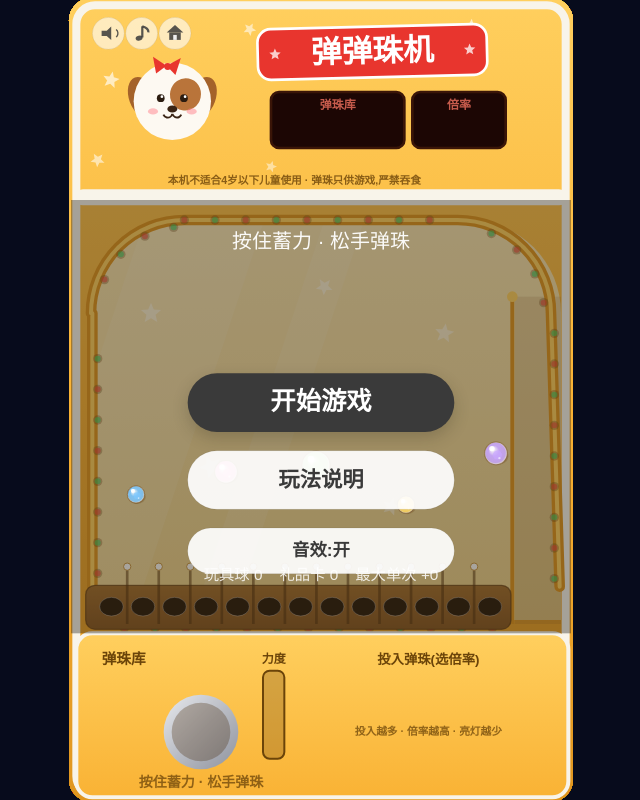
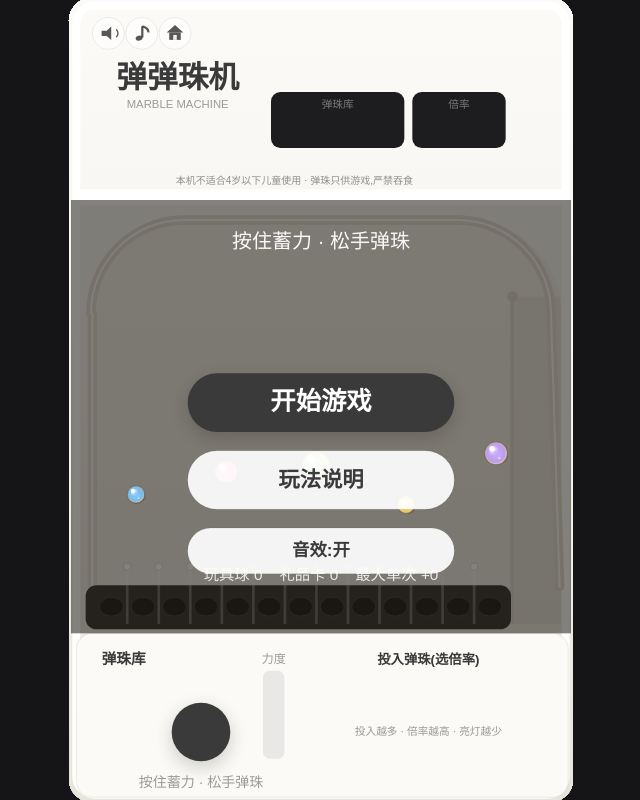
Before and after one commit to Qiongkura/my-profile, a plain HTML site: page marble/index.html in a window 1280 px wide. Shown: the whole page, without its empty margins (319-959 px from the left). Drawn offline with Linux system fonts and the light colour scheme.

Commit message:
Marble machine: full minimal theme for the cabinet itself (light body, clean pegs, dark pocket rail, ink GO/tiers, no border LEDs/stars/puppy), fx clipped inside cabinet, letterbox charcoal

```diff
--- a/marble/index.html
+++ b/marble/index.html
@@ -5,7 +5,7 @@
   <meta name="viewport" content="width=device-width, initial-scale=1, maximum-scale=1, user-scalable=no, viewport-fit=cover">
   <title>弹弹珠机 · Qiongkura</title>
   <style>
-    html, body { margin: 0; padding: 0; height: 100%; background: #070b1c; overflow: hidden; }
+    html, body { margin: 0; padding: 0; height: 100%; background: #151517; overflow: hidden; }
     #game { position: fixed; inset: 0; width: 100%; height: 100%; display: block; touch-action: none; -webkit-user-select: none; user-select: none; }
   </style>
 </head>
--- a/marble/src/game/board.js
+++ b/marble/src/game/board.js
@@ -133,17 +133,7 @@
     for (var a1 = 0; a1 < arcTL.length; a1++) walls.push(arcTL[a1]);
     for (var a2 = 0; a2 < arcTR.length; a2++) walls.push(arcTR[a2]);
 
-    /* ---- 边框 LED 灯带点位(顶部导轨上 + 两弧角 + 两侧) ---- */
-    var leds = [];
-    var step = 46;
-    for (var lx = cornerL.cx; lx <= cornerR2.cx; lx += step) leds.push({ x: lx, y: ceilingY });
-    for (var la = -Math.PI / 2 + 0.4; la < -0.1; la += Math.PI / 9) leds.push({ x: cornerR2.cx + Math.cos(la) * (R - 10), y: cornerR2.cy + Math.sin(la) * (R - 10) });
-    for (var ly = cornerR2.cy + 30; ly <= floorY - 30; ly += step) leds.push({ x: W - 15 - 10, y: ly });
-    for (var bx = fieldRight - 20; bx >= fieldX0 + 30; bx -= step) leds.push({ x: bx, y: floorY + 6 });
-    for (var ly2 = floorY - 30; ly2 >= cornerL.cy + 30; ly2 -= step) leds.push({ x: fieldX0 + 10, y: ly2 });
-    for (var la2 = -Math.PI + 0.4; la2 < -Math.PI / 2 - 0.1; la2 += Math.PI / 9) leds.push({ x: cornerL.cx + Math.cos(la2) * (R - 10), y: cornerL.cy + Math.sin(la2) * (R - 10) });
-    for (var li = 0; li < leds.length; li++) leds[li].color = (li % 2 === 0) ? 'red' : 'green';
-
+    /* 极简版:不再有边框 LED 灯带(保留空数组兼容旧引用) */
     return {
       W: W, H: H,
       backH: backH, panelH: panelH,
@@ -153,7 +143,7 @@
       holes: holes, pw: pw, capY: capY, holeN: n, innerX0: innerX0,
       dividers: dividers, walls: walls,
       ceilingY: ceilingY, cornerL: cornerL, cornerR: cornerR2,
-      borderLeds: leds
+      borderLeds: []
     };
   }
 
--- a/marble/src/game/config.js
+++ b/marble/src/game/config.js
@@ -76,42 +76,42 @@
     },
 
     colors: {
-      /* 机台(金黄) */
-      cabYellow: '#f9b234',
-      cabYellowHi: '#ffcf5e',
-      cabYellowLo: '#e0961f',
-      frame: '#f8f4ea',
-      panelText: '#6b4409',
-      /* 场地(暖黄玻璃 + 白星) */
-      fieldTop: '#f8e3ad',
-      fieldBot: '#eccf85',
+      /* 机台(暖白极简) */
+      cabYellow: '#f6f4ef',
+      cabYellowHi: '#fbfaf7',
+      cabYellowLo: '#e7e4da',
+      frame: '#ffffff',
+      panelText: '#3a3a3a',
+      /* 场地(浅暖灰) */
+      fieldTop: '#f3f1ea',
+      fieldBot: '#eeebe2',
       star: 'rgba(255,255,255,0.8)',
       glassShine: 'rgba(255,255,255,0.30)',
       /* LED */
-      ledRed: '#ff4a3a',
-      ledGreen: '#3ce06a',
-      ledDim: 'rgba(120,80,30,0.35)',
-      segBg: '#1c0604',
-      segFrame: '#3a1508',
-      segRed: '#ff3222',
+      ledRed: '#e8553f',
+      ledGreen: '#58b26a',
+      ledDim: 'rgba(0,0,0,0.10)',
+      segBg: '#1d1d1f',
+      segFrame: 'rgba(255,255,255,0.06)',
+      segRed: '#ff5340',
       /* 场内元件 */
-      pegBody: 'rgba(255,255,255,0.85)',
-      pegRim: 'rgba(166,120,52,0.75)',
+      pegBody: '#ffffff',
+      pegRim: 'rgba(0,0,0,0.10)',
       pegFlash: '#ffffff',
-      bumperRing: 'rgba(166,120,52,0.9)',
+      bumperRing: 'rgba(0,0,0,0.12)',
       /* 洞口 */
-      rail: '#8a5a22',
-      railHi: '#a5712e',
-      holeDark: '#31200c',
-      holeLit: '#ff3b2e',
+      rail: '#2f2d29',
+      railHi: '#3a3833',
+      holeDark: '#141311',
+      holeLit: '#ff4a38',
       /* 玻璃弹珠 */
       marbleTints: ['#7ec8ff', '#ff9ecb', '#b5e8a0', '#ffd966', '#c9a8ff', '#ff8a5c'],
       /* 文案 */
-      text: '#6b4409',
-      cream: '#fff8ea',
-      dim: '#a8813f',
+      text: '#3a3a3a',
+      cream: '#ffffff',
+      dim: '#9a9a9a',
       gold: '#ffcf5e',
-      red: '#e8352e'
+      red: '#e8553f'
     }
   };
 
--- a/marble/src/game/marble-game.js
+++ b/marble/src/game/marble-game.js
@@ -525,57 +525,36 @@
     ctx.lineWidth = 12;
     ctx.stroke();
 
-    /* ---- 背板 ---- */
+    /* ---- 背板(极简:浅色面板 + 墨色标题 + 两块深色显示屏) ---- */
     var backH = b.backH;
     ctx.textAlign = 'center';
     ctx.textBaseline = 'middle';
 
-    ui.drawStarSticker(ctx, 60, 120, 13, 0.2, 0.8);
-    ui.drawStarSticker(ctx, 268, 44, 10, 0.5, 0.7);
-    ui.drawStarSticker(ctx, 600, 40, 12, 0.1, 0.8);
-    ui.drawStarSticker(ctx, 40, 240, 11, 0.7, 0.7);
-    ui.drawStarSticker(ctx, 300, 250, 9, 0.3, 0.6);
+    ui.font(ctx, 46);
+    ctx.fillStyle = C.panelText;
+    ctx.fillText('弹弹珠机', 160, 120);
+    ui.font(ctx, 17, false);
+    ctx.fillStyle = C.dim;
+    ctx.fillText('MARBLE MACHINE', 160, 158);
 
-    ui.drawPuppy(ctx, 152, 152, 58);
-
-    /* 标题贴纸 */
-    ctx.save();
-    ctx.translate(452, 78);
-    ctx.rotate(-0.025);
-    ui.rr(ctx, -172, -38, 344, 76, 20);
-    ctx.fillStyle = '#e8352e';
-    ctx.fill();
-    ctx.strokeStyle = '#ffffff';
-    ctx.lineWidth = 4;
-    ctx.stroke();
-    ui.font(ctx, 46);
-    ctx.fillStyle = '#ffffff';
-    ctx.fillText('弹弹珠机', 0, 2);
-    ui.drawStarSticker(ctx, -146, 0, 9, 0, 0.95);
-    ui.drawStarSticker(ctx, 146, 0, 9, 0, 0.95);
-    ctx.restore();
-
-    /* 红色 LED 数码管:弹珠库 / 倍率 */
+    /* 深色 LED 显示屏:弹珠库 / 倍率 */
     this._ledBank = { x: 300, y: 138, w: 200, h: 84 };
     this._ledTier = { x: 512, y: 138, w: 140, h: 84 };
     var leds = [this._ledBank, this._ledTier];
     var labels = ['弹珠库', '倍率'];
     for (var li = 0; li < 2; li++) {
       var lr = leds[li];
-      ui.rr(ctx, lr.x, lr.y, lr.w, lr.h, 12);
+      ui.rr(ctx, lr.x, lr.y, lr.w, lr.h, 14);
       ctx.fillStyle = C.segBg;
       ctx.fill();
-      ctx.strokeStyle = C.segFrame;
-      ctx.lineWidth = 4;
-      ctx.stroke();
-      ui.font(ctx, 18);
-      ctx.fillStyle = 'rgba(255,120,100,0.75)';
+      ui.font(ctx, 16, false);
+      ctx.fillStyle = 'rgba(255,255,255,0.4)';
       ctx.fillText(labels[li], lr.x + lr.w / 2, lr.y + 20);
     }
 
     /* 温馨提示行 */
-    ui.font(ctx, 16);
-    ctx.fillStyle = 'rgba(107,68,9,0.8)';
+    ui.font(ctx, 15, false);
+    ctx.fillStyle = 'rgba(58,58,58,0.55)';
     ctx.fillText('本机不适合4岁以下儿童使用 · 弹珠只供游戏,严禁吞食', W / 2 - 40, 272);
 
     /* 背板与场地之间横梁 */
@@ -583,7 +562,7 @@
     ctx.fillStyle = C.frame;
     ctx.fill();
 
-    /* ---- 场地(暖黄玻璃斜面,铺满全宽;左右上角对称圆角与导轨重合) ---- */
+    /* ---- 场地(浅暖灰斜面,铺满全宽;左右上角对称圆角与导轨重合) ---- */
     var R2 = b.cornerL.r;
     function fieldPath(c) {
       c.beginPath();
@@ -603,45 +582,17 @@
     ctx.fillStyle = field;
     ctx.fill();
 
-    /* 白星印花 */
-    ctx.save();
-    fieldPath(ctx);
-    ctx.clip();
-    var deco = [[120, 470, 16], [380, 430, 13], [560, 500, 15], [210, 700, 18], [480, 760, 14], [90, 950, 15], [340, 1000, 17], [560, 1010, 13], [160, 1150, 14], [420, 1180, 12]];
-    for (var di = 0; di < deco.length; di++) {
-      ui.drawStarSticker(ctx, deco[di][0], deco[di][1], deco[di][2], di * 0.7, 0.5);
-    }
-    /* 玻璃反光 */
-    ctx.globalAlpha = 0.28;
-    ctx.fillStyle = C.glassShine;
-    ctx.beginPath();
-    ctx.moveTo(W * 0.16, backH);
-    ctx.lineTo(W * 0.4, backH);
-    ctx.lineTo(W * 0.12, b.floorY);
-    ctx.lineTo(-W * 0.12, b.floorY);
-    ctx.closePath();
-    ctx.fill();
-    ctx.beginPath();
-    ctx.moveTo(W * 0.52, backH);
-    ctx.lineTo(W * 0.6, backH);
-    ctx.lineTo(W * 0.32, b.floorY);
-    ctx.lineTo(W * 0.24, b.floorY);
-    ctx.closePath();
-    ctx.fill();
-    ctx.globalAlpha = 1;
-    ctx.restore();
-
     /* ---- 发射道槽(场内右侧,自内墙顶以下) ---- */
-    ctx.fillStyle = 'rgba(120,80,30,0.14)';
+    ctx.fillStyle = 'rgba(0,0,0,0.045)';
     ctx.fillRect(b.lane.x0 + 4, b.lane.top, W - 15 - b.lane.x0 - 4, b.lane.floorY - b.lane.top);
-    ctx.fillStyle = C.cabYellowLo;
+    ctx.fillStyle = '#dcd8cc';
     ctx.fillRect(b.lane.x0 - 3, b.lane.top, 6, b.lane.floorY - b.lane.top);
-    /* 边界与导流一体轨:左墙 → 左弧角 → 顶轨 → 右弧角 → 右墙,同款样式一气呵成 */
+    /* 边界与导流一体轨:左墙 → 左弧角 → 顶轨 → 右弧角 → 右墙,单色细轨 */
     ctx.save();
     ctx.lineCap = 'round';
     ctx.lineJoin = 'round';
-    ctx.strokeStyle = C.cabYellowLo;
-    ctx.lineWidth = 16;
+    ctx.strokeStyle = '#e0dcd1';
+    ctx.lineWidth = 14;
     ctx.beginPath();
     ctx.moveTo(b.fieldX0 + 2, b.floorY - 56);
     ctx.lineTo(b.fieldX0 + 2, b.cornerL.cy);
@@ -650,42 +601,20 @@
     ctx.arc(b.cornerR.cx, b.cornerR.cy, b.cornerR.r, Math.PI * 1.5, Math.PI * 2, false);
     ctx.lineTo(W - 17, b.floorY - 56);
     ctx.stroke();
-    ctx.strokeStyle = C.cabYellowHi;
-    ctx.lineWidth = 6;
+    ctx.strokeStyle = 'rgba(255,255,255,0.85)';
+    ctx.lineWidth = 3;
     ctx.stroke();
     ctx.restore();
     /* 弹道内墙顶圆帽 */
     ctx.beginPath();
     ctx.arc(b.lane.x0, b.lane.top, 8, 0, U.TAU);
-    ctx.fillStyle = C.cabYellowHi;
+    ctx.fillStyle = '#dcd8cc';
     ctx.fill();
 
-    /* ---- 边框 LED 灯带(静态底) ---- */
-    for (var bi = 0; bi < b.borderLeds.length; bi++) {
-      var bd = b.borderLeds[bi];
-      var col = bd.color === 'red' ? C.ledRed : C.ledGreen;
-      ctx.beginPath();
-      ctx.arc(bd.x, bd.y, 7, 0, U.TAU);
-      ctx.fillStyle = C.ledDim;
+    /* ---- 洞口深色条 ---- */
+    ui.rr(ctx, b.fieldX0 - 8, b.floorY - 58, b.fieldRight - b.fieldX0 + 16, 66, 16);
+    ctx.fillStyle = C.rail;
     ctx.fill();
-      ctx.beginPath();
-      ctx.arc(bd.x, bd.y, 4.5, 0, U.TAU);
-      ctx.fillStyle = col;
-      ctx.globalAlpha = 0.55;
-      ctx.fill();
-      ctx.globalAlpha = 1;
-    }
-
-    /* ---- 洞口木条 ---- */
-    ui.rr(ctx, b.fieldX0 - 8, b.floorY - 58, b.fieldRight - b.fieldX0 + 16, 66, 14);
-    var rail = ctx.createLinearGradient(0, b.floorY - 58, 0, b.floorY + 8);
-    rail.addColorStop(0, C.railHi);
-    rail.addColorStop(1, C.rail);
-    ctx.fillStyle = rail;
-    ctx.fill();
-    ctx.strokeStyle = 'rgba(90,55,15,0.6)';
-    ctx.lineWidth = 2;
-    ctx.stroke();
 
     for (var hi = 0; hi < b.holes.length; hi++) {
       var hk = b.holes[hi];
@@ -693,14 +622,14 @@
       ctx.ellipse(hk.cx, b.floorY - 26, b.pw * 0.5 - 6, 14, 0, 0, U.TAU);
       ctx.fillStyle = C.holeDark;
       ctx.fill();
-      ctx.strokeStyle = 'rgba(255,255,255,0.28)';
+      ctx.strokeStyle = 'rgba(255,255,255,0.10)';
       ctx.lineWidth = 1.5;
       ctx.stroke();
     }
     /* 隔针 */
     for (var dvi = 0; dvi < b.dividers.length; dvi++) {
       var dv = b.dividers[dvi];
-      ctx.strokeStyle = 'rgba(90,55,15,0.55)';
+      ctx.strokeStyle = 'rgba(255,255,255,0.28)';
       ctx.lineWidth = 4;
       ctx.beginPath();
       ctx.moveTo(dv.x1, dv.y1);
@@ -708,23 +637,20 @@
       ctx.stroke();
       ctx.beginPath();
       ctx.arc(dv.x1, dv.y1, 5.5, 0, U.TAU);
-      ctx.fillStyle = '#fdf9f2';
+      ctx.fillStyle = '#ffffff';
       ctx.fill();
-      ctx.strokeStyle = '#c9973f';
+      ctx.strokeStyle = 'rgba(0,0,0,0.12)';
       ctx.lineWidth = 1.5;
       ctx.stroke();
     }
 
-    /* ---- 操作台 ---- */
+    /* ---- 操作台(浅色 + 发丝分隔线) ---- */
     var panelY = H - b.panelH;
     ui.rr(ctx, 8, panelY, W - 12, H - panelY - 4, 24);
-    var panel = ctx.createLinearGradient(0, panelY, 0, H);
-    panel.addColorStop(0, C.cabYellowHi);
-    panel.addColorStop(1, C.cabYellow);
-    ctx.fillStyle = panel;
+    ctx.fillStyle = C.cabYellowHi;
     ctx.fill();
-    ctx.strokeStyle = C.frame;
-    ctx.lineWidth = 6;
+    ctx.strokeStyle = 'rgba(0,0,0,0.06)';
+    ctx.lineWidth = 2;
     ctx.stroke();
 
     /* 弹珠库托盘 */
@@ -733,32 +659,26 @@
     ctx.fillStyle = C.panelText;
     ctx.fillText('弹珠库', 46, panelY + 40);
 
-    /* GO 按钮(金属底座插孔) */
+    /* GO 按钮底座(柔和阴影) */
     this._go = { x: 195, y: panelY + 148, r: 44 };
-    ctx.beginPath();
-    ctx.arc(this._go.x, this._go.y, this._go.r + 12, 0, U.TAU);
-    var rim = ctx.createLinearGradient(this._go.x - 56, this._go.y - 56, this._go.x + 56, this._go.y + 56);
-    rim.addColorStop(0, '#e8eaee');
-    rim.addColorStop(0.5, '#b9bcc4');
-    rim.addColorStop(1, '#8f939e');
-    ctx.fillStyle = rim;
-    ctx.fill();
+    ctx.save();
+    ctx.shadowColor = 'rgba(40,35,25,0.22)';
+    ctx.shadowBlur = 18;
+    ctx.shadowOffsetY = 6;
     ctx.beginPath();
     ctx.arc(this._go.x, this._go.y, this._go.r, 0, U.TAU);
-    ctx.fillStyle = 'rgba(70,40,8,0.3)';
+    ctx.fillStyle = '#3a3a3a';
     ctx.fill();
+    ctx.restore();
 
     /* 力度条 */
     this._bar = { x: 288, y: panelY + 56, w: 32, h: b.panelH - 118 };
     ui.rr(ctx, this._bar.x, this._bar.y, this._bar.w, this._bar.h, 10);
-    ctx.fillStyle = 'rgba(90,55,15,0.25)';
+    ctx.fillStyle = 'rgba(0,0,0,0.07)';
     ctx.fill();
-    ctx.strokeStyle = C.panelText;
-    ctx.lineWidth = 3;
-    ctx.stroke();
     ctx.textAlign = 'center';
-    ui.font(ctx, 18);
-    ctx.fillStyle = C.panelText;
+    ui.font(ctx, 18, false);
+    ctx.fillStyle = C.dim;
     ctx.fillText('力度', this._bar.x + this._bar.w / 2, this._bar.y - 16);
 
     /* 投入档位标签 */
@@ -766,12 +686,13 @@
     ui.font(ctx, 20);
     ctx.fillStyle = C.panelText;
     ctx.fillText('投入弹珠(选倍率)', 536, panelY + 40);
-    ui.font(ctx, 16);
-    ctx.fillStyle = 'rgba(107,68,9,0.75)';
+    ui.font(ctx, 16, false);
+    ctx.fillStyle = C.dim;
     ctx.fillText('投入越多 · 倍率越高 · 亮灯越少', 536, panelY + 148);
 
     /* 提示 */
-    ui.font(ctx, 21);
+    ui.font(ctx, 21, false);
+    ctx.fillStyle = C.dim;
     ctx.fillText('按住蓄力 · 松手弹珠', this._go.x, panelY + b.panelH - 26);
 
     this.bg = off;
@@ -835,7 +756,7 @@
     var gap = 90;
     var anim = (t * 170) % gap;
     ctx.save();
-    ctx.fillStyle = 'rgba(255,209,102,0.5)';
+      ctx.fillStyle = 'rgba(0,0,0,0.14)';
     for (i = 0; i < 5; i++) {
       var ay = b.lane.floorY - 60 - i * gap + anim;
       if (ay < b.lane.top + 30 || ay > b.lane.floorY - 20) continue;
@@ -848,68 +769,33 @@
     }
     ctx.restore();
 
-    /* ---- 边框 LED 追逐灯 ---- */
-    var bl = b.borderLeds;
-    var head = Math.floor(t * 7) % bl.length;
-    for (var k = 0; k < 3; k++) {
-      var idx = (head + k) % bl.length;
-      var bd = bl[idx];
-      var col = bd.color === 'red' ? C.ledRed : C.ledGreen;
+    /* ---- 拉杆闪亮(发射瞬间) ---- */
+    if (this.launcherPulse > 0) {
       ctx.save();
-      ctx.shadowColor = col;
-      ctx.shadowBlur = 12;
+      ctx.globalAlpha = this.launcherPulse * 0.55;
+      ctx.shadowColor = '#ffffff';
+      ctx.shadowBlur = 16;
       ctx.beginPath();
-      ctx.arc(bd.x, bd.y, 5.5, 0, U.TAU);
+      ctx.arc(b.lane.cx, b.lane.floorY - 30, 17, 0, U.TAU);
       ctx.fillStyle = '#ffffff';
-      ctx.globalAlpha = 0.9 - k * 0.25;
       ctx.fill();
       ctx.restore();
     }
 
-    /* ---- 拉杆闪亮(发射瞬间) ---- */
-    if (this.launcherPulse > 0) {
-      ctx.save();
-      ctx.globalAlpha = this.launcherPulse * 0.7;
-      ctx.shadowColor = '#ffd166';
-      ctx.shadowBlur = 18;
-      ctx.beginPath();
-      ctx.arc(b.lane.cx, b.lane.floorY - 30, 17, 0, U.TAU);
-      ctx.fillStyle = '#ffd166';
-      ctx.fill();
-      ctx.restore();
-    }
-
-    /* ---- 钉子 ---- */
+    /* ---- 钉子(极简:白圆 + 发丝圈 + 柔影) ---- */
     for (i = 0; i < b.pegs.length; i++) {
       var p = b.pegs[i];
-      if (p.led) {
-        var lc = p.led === 'red' ? C.ledRed : C.ledGreen;
-        var pulse = 0.5 + 0.5 * Math.sin(t * 2.2 + i * 1.7);
-        ctx.save();
-        ctx.shadowColor = lc;
-        ctx.shadowBlur = 8 + pulse * 6;
       ctx.beginPath();
-        ctx.arc(p.x, p.y, p.r, 0, U.TAU);
-        ctx.fillStyle = lc;
+      ctx.arc(p.x + 1, p.y + 2, p.r, 0, U.TAU);
+      ctx.fillStyle = 'rgba(0,0,0,0.07)';
       ctx.fill();
-        ctx.restore();
-        ctx.beginPath();
-        ctx.arc(p.x - p.r * 0.3, p.y - p.r * 0.3, p.r * 0.3, 0, U.TAU);
-        ctx.fillStyle = 'rgba(255,255,255,0.85)';
-        ctx.fill();
-      } else {
       ctx.beginPath();
       ctx.arc(p.x, p.y, p.r, 0, U.TAU);
       ctx.fillStyle = C.pegBody;
       ctx.fill();
       ctx.strokeStyle = C.pegRim;
-        ctx.lineWidth = 2;
+      ctx.lineWidth = 1.5;
       ctx.stroke();
-        ctx.beginPath();
-        ctx.arc(p.x - p.r * 0.3, p.y - p.r * 0.3, p.r * 0.32, 0, U.TAU);
-        ctx.fillStyle = 'rgba(255,255,255,0.9)';
-        ctx.fill();
-      }
       if (p.flash > 0) {
         ctx.globalAlpha = p.flash * 0.9;
         ctx.fillStyle = C.pegFlash;
@@ -920,20 +806,25 @@
       }
     }
 
-    /* ---- 大弹柱 ---- */
+    /* ---- 大弹柱(白圆环,击中脉冲) ---- */
     for (i = 0; i < b.bumpers.length; i++) {
       var bp = b.bumpers[i];
       var r = bp.r + bp.pulse * 5;
-      var bg2 = ctx.createRadialGradient(bp.x - r * 0.3, bp.y - r * 0.3, 2, bp.x, bp.y, r);
-      bg2.addColorStop(0, 'rgba(255,255,255,0.95)');
-      bg2.addColorStop(0.6, 'rgba(235,225,200,0.9)');
-      bg2.addColorStop(1, 'rgba(180,150,95,0.9)');
+      ctx.beginPath();
+      ctx.arc(bp.x + 1.5, bp.y + 2.5, r, 0, U.TAU);
+      ctx.fillStyle = 'rgba(0,0,0,0.08)';
+      ctx.fill();
       ctx.beginPath();
       ctx.arc(bp.x, bp.y, r, 0, U.TAU);
-      ctx.fillStyle = bg2;
+      ctx.fillStyle = '#ffffff';
       ctx.fill();
       ctx.strokeStyle = C.bumperRing;
-      ctx.lineWidth = 3;
+      ctx.lineWidth = 2.5;
+      ctx.stroke();
+      ctx.beginPath();
+      ctx.arc(bp.x, bp.y, r * 0.55, 0, U.TAU);
+      ctx.strokeStyle = 'rgba(0,0,0,0.08)';
+      ctx.lineWidth = 2;
       ctx.stroke();
     }
 
@@ -985,12 +876,16 @@
       ui.drawMarble(ctx, m.x, m.y, m.r, tintC);
     }
 
-    /* ---- 特效 ---- */
+    /* ---- 特效(裁剪进机台:粒子不许飞到机台外的留黑区) ---- */
+    ctx.save();
+    ui.rr(ctx, 2, 2, W - 4, H - 4, 34);
+    ctx.clip();
     MG.fx.render(ctx, this.fx);
+    ctx.restore();
 
     /* ---- 操作台动态:档位按钮 / GO / 力度条 / 托盘 ---- */
 
-    /* 投入档位按钮(右下角) */
+    /* 投入档位按钮(极简:白卡 / 墨色选中) */
     var cw = 70, ch = 64, gap2 = 5;
     var cx0 = 536 - (CFG.tiers.length * (cw + gap2) - gap2) / 2;
     for (i = 0; i < CFG.tiers.length; i++) {
@@ -999,29 +894,27 @@
       var cy = H - b.panelH + 62;
       var selected = i === this.selIdx;
       var disabled = tp.cost > this.bank;
-      ui.rr(ctx, cx, cy, cw, ch, 12);
+      ui.rr(ctx, cx, cy, cw, ch, 14);
       if (selected) {
-        ctx.fillStyle = '#e8352e';
+        ctx.fillStyle = '#3a3a3a';
         ctx.fill();
-        ctx.strokeStyle = '#ffffff';
       } else if (disabled) {
-        ctx.fillStyle = 'rgba(120,90,50,0.35)';
+        ctx.fillStyle = 'rgba(0,0,0,0.04)';
         ctx.fill();
-        ctx.strokeStyle = 'rgba(120,90,50,0.4)';
       } else {
-        ctx.fillStyle = C.cream;
+        ctx.fillStyle = '#ffffff';
         ctx.fill();
-        ctx.strokeStyle = '#e8b45a';
       }
-      ctx.lineWidth = 2.5;
+      ctx.strokeStyle = selected ? '#3a3a3a' : 'rgba(0,0,0,0.08)';
+      ctx.lineWidth = 1.5;
       ctx.stroke();
       ctx.textAlign = 'center';
       ctx.textBaseline = 'middle';
-      ui.font(ctx, 17);
-      ctx.fillStyle = selected ? '#ffd9c9' : (disabled ? 'rgba(107,68,9,0.5)' : C.dim);
+      ui.font(ctx, 17, false);
+      ctx.fillStyle = selected ? 'rgba(255,255,255,0.7)' : (disabled ? 'rgba(0,0,0,0.28)' : C.dim);
       ctx.fillText(tp.cost + '颗', cx + cw / 2, cy + 18);
       ui.font(ctx, 26);
-      ctx.fillStyle = selected ? '#ffffff' : (disabled ? 'rgba(107,68,9,0.5)' : '#6b4409');
+      ctx.fillStyle = selected ? '#ffffff' : (disabled ? 'rgba(0,0,0,0.28)' : '#3a3a3a');
       ctx.fillText('×' + tp.mult, cx + cw / 2, cy + 44);
       if (!disabled) {
         (function (idx) {
@@ -1031,31 +924,25 @@
     }
 
     var power = this.charging ? this.chargePower() : 0;
+    var pc = power < 0.4 ? '#c9c5bc' : (power < 0.8 ? '#3a3a3a' : '#e8553f');
 
     /* 力度条填充 */
     if (power > 0.01) {
       var bar = this._bar;
       var fh = (bar.h - 8) * power;
-      var pc = power < 0.5 ? '#7ec850' : (power < 0.8 ? '#ffb84d' : '#ff5c47');
       ui.rr(ctx, bar.x + 4, bar.y + bar.h - 4 - fh, bar.w - 8, fh, 7);
       ctx.fillStyle = pc;
       ctx.fill();
     }
 
-    /* GO 按钮 */
+    /* GO 按钮(墨色圆,蓄力时微缩) */
     var go = this._go;
     var pressed = this.charging;
-    var gg = ctx.createRadialGradient(go.x - 12, go.y - 14, 6, go.x, go.y, go.r);
-    gg.addColorStop(0, pressed ? '#ff8f7a' : '#ff6a52');
-    gg.addColorStop(1, pressed ? '#c62f2f' : '#e0392e');
     ctx.beginPath();
     ctx.arc(go.x, go.y, pressed ? go.r - 3 : go.r, 0, U.TAU);
-    ctx.fillStyle = gg;
+    ctx.fillStyle = pressed ? '#2e2e2e' : '#3a3a3a';
     ctx.fill();
-    ctx.strokeStyle = '#ffffff';
-    ctx.lineWidth = 3;
-    ctx.stroke();
-    ui.font(ctx, 32);
+    ui.font(ctx, 30);
     ctx.textAlign = 'center';
     ctx.textBaseline = 'middle';
     ctx.fillStyle = '#ffffff';
@@ -1063,17 +950,17 @@
 
     if (this.charging) {
       ctx.beginPath();
-      ctx.arc(go.x, go.y, go.r + 12, -Math.PI / 2, -Math.PI / 2 + power * U.TAU * 0.83);
-      ctx.strokeStyle = power < 0.5 ? '#7ec850' : (power < 0.8 ? '#ffb84d' : '#ff5c47');
-      ctx.lineWidth = 7;
+      ctx.arc(go.x, go.y, go.r + 10, -Math.PI / 2, -Math.PI / 2 + power * U.TAU * 0.83);
+      ctx.strokeStyle = pc;
+      ctx.lineWidth = 6;
       ctx.lineCap = 'round';
       ctx.stroke();
       ctx.lineCap = 'butt';
     }
     if (this.launcherPulse > 0) {
       ctx.beginPath();
-      ctx.arc(go.x, go.y, go.r + 12 + this.launcherPulse * 14, 0, U.TAU);
-      ctx.strokeStyle = 'rgba(255,255,255,' + (0.5 * this.launcherPulse) + ')';
+      ctx.arc(go.x, go.y, go.r + 10 + this.launcherPulse * 14, 0, U.TAU);
+      ctx.strokeStyle = 'rgba(58,58,58,' + (0.45 * this.launcherPulse) + ')';
       ctx.lineWidth = 4;
       ctx.stroke();
     }
--- a/marble/src/game/ui.js
+++ b/marble/src/game/ui.js
@@ -317,7 +317,7 @@
     var t = game.time;
     var top = CFG.layout.backH, bottom = H - CFG.layout.panelH;
 
-    ctx.fillStyle = 'rgba(30,26,20,0.38)';
+    ctx.fillStyle = 'rgba(30,26,20,0.55)';
     ctx.fillRect(0, top, W, bottom - top);
 
     /* 弹跳装饰玻璃珠 */
```
Lines whose indentation alone changed are shown as unchanged.
